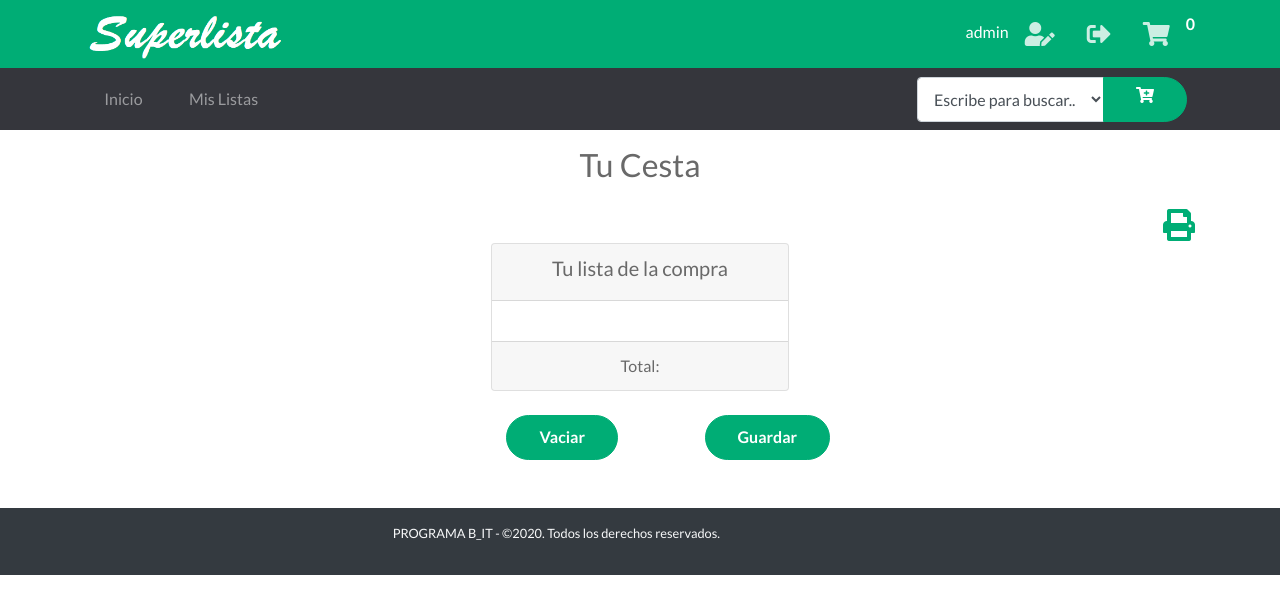
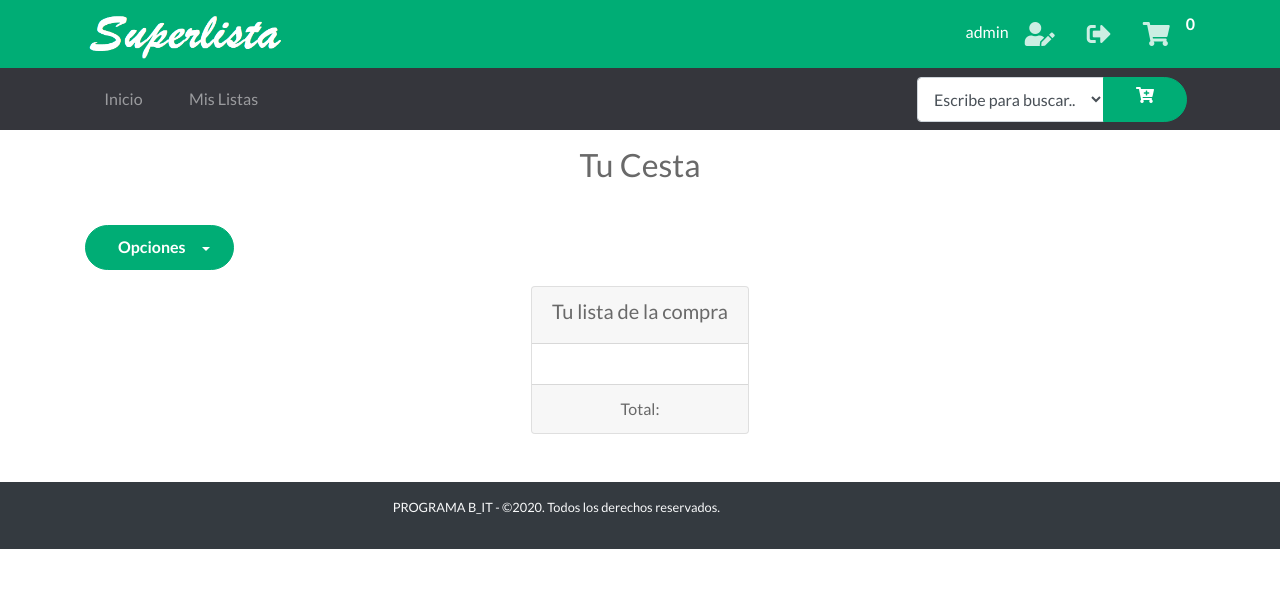
Before and after one commit to canariosbit/bitSuperlista, a Flask app: page /cart in a window 1280 px wide. Shown: the top 614 px of the page. Run offline with Flask 2, Linux system fonts and the light colour scheme; a user stored in the database is signed in; data comes from the database, SQL or seed files in the repository; both versions use the stored data as it was after the commit; some libraries are stand-ins or nearby versions; some web fonts are replaced.

Commit message:
carrito logeado

```diff
--- a/Proyecto_CanariosbIT/templates/carrito.html
+++ b/Proyecto_CanariosbIT/templates/carrito.html
@@ -7,12 +7,6 @@
     <div class="text h2 text-center py-3">
         <span>Tu Cesta</span>
     </div>
-    <div class="container">
-        <div class="text-right ">
-            <a href=""><i onclick="javascript:window.print();" class="fas fa-print text-primary fa-2x "></i></a>
-        </div>
-    </div>
-
     <div class="text-center">
         {% with messages = get_flashed_messages(with_categories=true)%}
         {% if messages %}
@@ -24,9 +18,29 @@
         {% endif %}
         {% endwith %}
     </div>
+    <!-- Boton de opciones -->
     <div class="container">
-        <div class="row justify-content-center align-items-center">
-            <div class="col-#-8 text-center">
+        <div class="row justify-content-right">
+            <div class="col-5">
+                <div class="dropdown py-3">
+                    <button class="btn btn-primary dropdown-toggle"
+                            type="button" id="dropdownMenu1" data-toggle="dropdown"
+                            aria-haspopup="true" aria-expanded="false">
+                      Opciones
+                    </button>
+                    <div class="dropdown-menu" aria-labelledby="dropdownMenu1">
+                      <a class="dropdown-item" data-toggle="modal" href="#exampleModal">Guardar Lista</a>
+                      <div class="dropdown-divider"></div>
+                      <a class="dropdown-item" href="{{ url_for('deleteAllCesta') }}">Vaciar Cesta</a>
+                      <div class="dropdown-divider"></div>
+                      <a class="dropdown-item" href="javascript:window.print()">Imprimir</a>
+                    </div>
+                  </div>
+            </div>
+        </div>
+        <!-- Lista de compras -->
+        <div class="row justify-content-center">
+            <div class="col-#-6 text-center">
                 <div class="card">
                     <div class="card-header">
                         <h5><span>Tu lista de la compra</span></h5>
@@ -74,29 +88,10 @@
                     </div>
 
                 </div>
-                <br>
-
-                <!-- Button vaciar carrito -->
-                <div class="container">
-                    <div class="row justify-content-between ">
-                        <div class="col-4">
-                            <div class="text ">
-                                <form id="delete" action="/deleteAllCesta" method="POST">
-                                    <button type="submit" class="btn btn-primary">Vaciar</button>
-                                </form>
             </div>
 
-                        </div>
-                        <div class="col-4">
-                            <div class="text">
-                                <!-- Button trigger modal -->
-                                <button type="button" class="btn btn-primary" data-toggle="modal" data-target="#exampleModal">
-                                    Guardar
-                                </button>
-                            </div>
-                        </div>
-                    </div>
-                </div>
+
+
             <!-- Modal -->
             <form action="/guardarLista" method="POST">
                 <div class="modal fade" id="exampleModal" tabindex="-1" role="dialog"
@@ -131,8 +126,6 @@
                     </div>
                 </div>
             </form>
-
-            </div>
         </div>
     </div>
 </section>
--- a/Proyecto_CanariosbIT/templates/layout_logged_in.html
+++ b/Proyecto_CanariosbIT/templates/layout_logged_in.html
@@ -81,11 +81,12 @@
                     <li class="nav-item mb-1 mb-md-0 mr-md-2"><a href="{{ url_for('home' )}}" class="nav-link">Inicio</a></li>
                     <li class="nav-item mb-1 mb-md-0 mr-md-2"><a href="{{ url_for('MisListas')}}" class="nav-link">Mis Listas</a></li>
 
+
                     <!-- <li class="nav-item mb-1 mb-md-0 mr-md-0"><a href="#" class="nav-link">Cargar Lista</a></li> -->
                 </ul>
             </div>
-            <form action="/agregarDesdeBuscador" class=" bg-secondary " method="POST">
-                <div class="form-group mb-0 px-2">
+            <form action="/agregarDesdeBuscador" class=" bg-secondary" method="POST">
+                <div class="form-group mb-0 px-2 ">
                     <label for="buscar" class="sr-only">Buscar:</label>
                         <div class="input-group">
 
@@ -103,6 +104,7 @@
                         </div>
                 </div>
             </form>
+
         </div>
     </nav>
 
```
Also changed, not shown: Proyecto_CanariosbIT/database1.db. Lines whose indentation alone changed are shown as unchanged.
